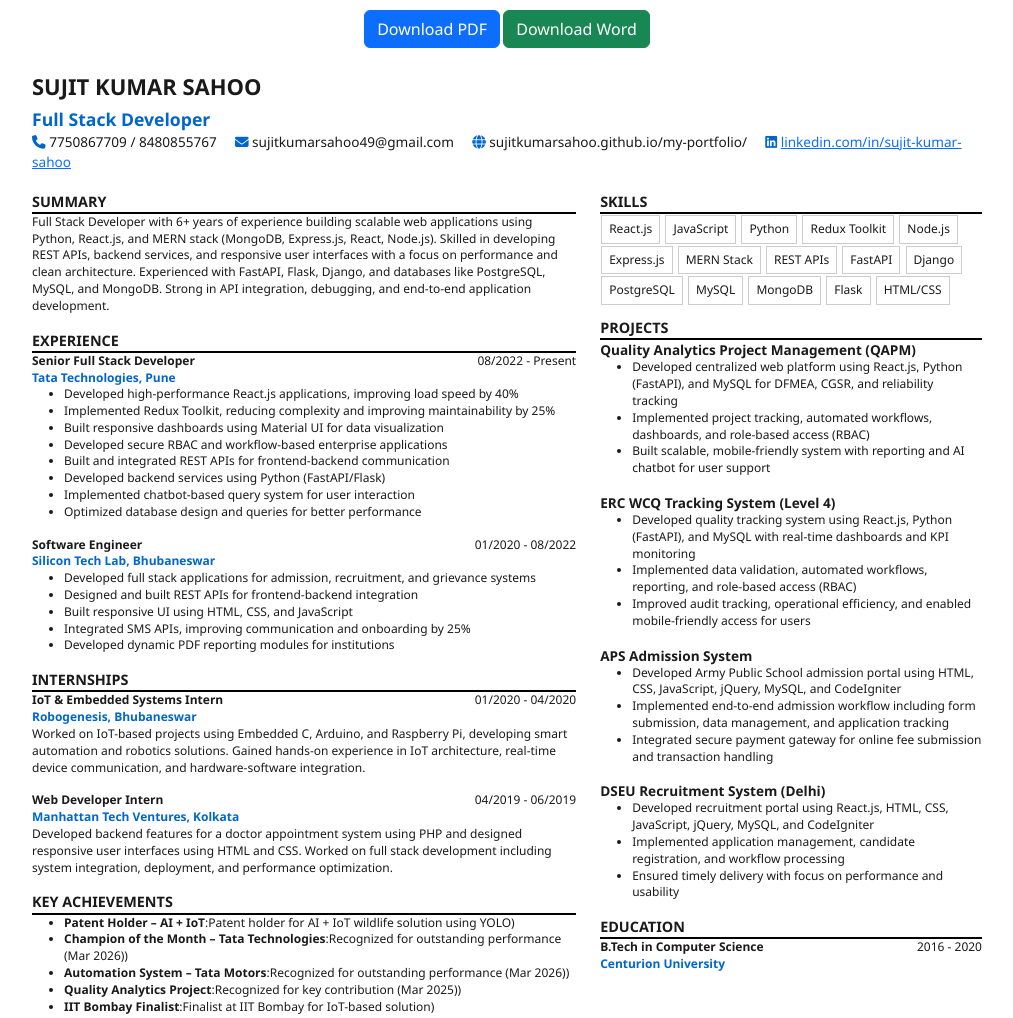
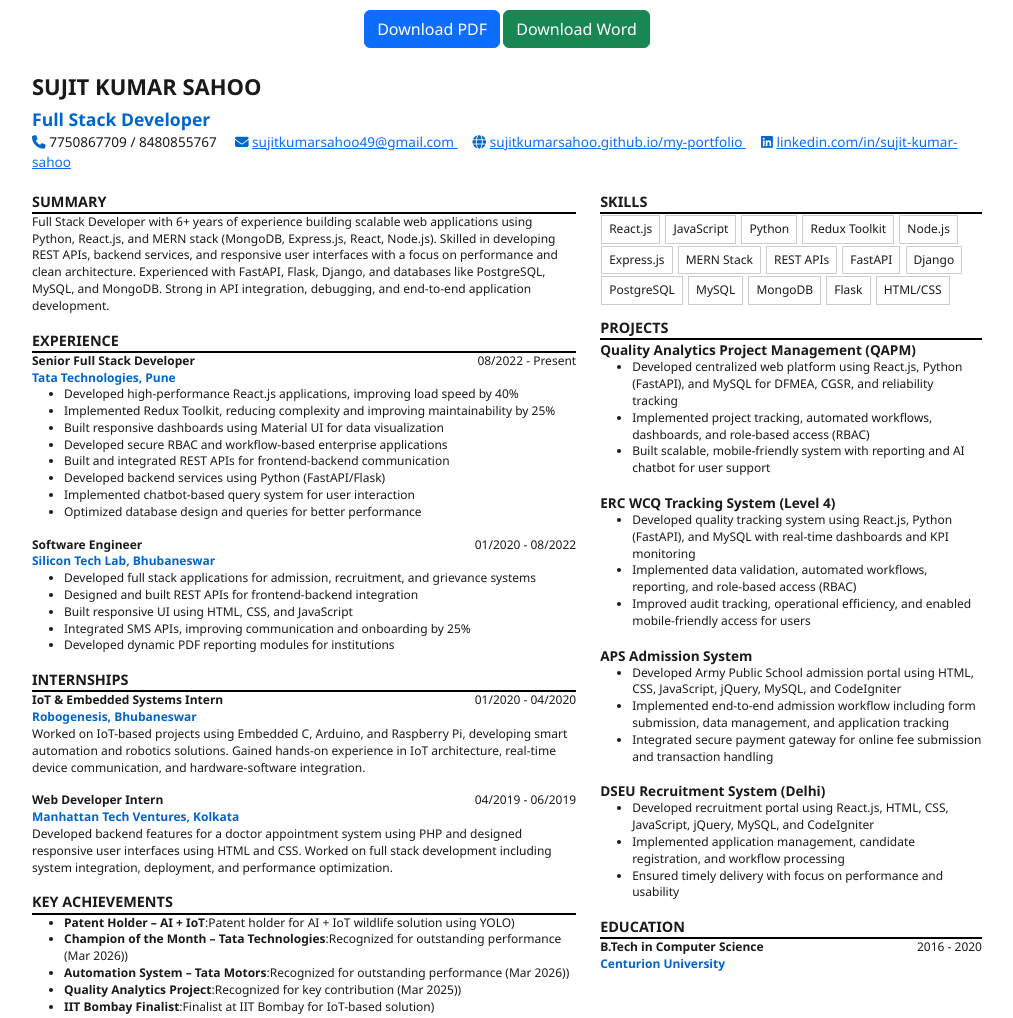
Before and after one commit to sujitkumarsahoo/my-portfolio, a plain HTML site: page sujit_latest_cv_html_page.html in a window 1280 px wide. Shown: the whole page, without its empty margins (133-1146 px from the left). Drawn offline with nearby package versions, Linux system fonts and the light colour scheme.

Commit message:
Enhance resume HTML with new links and styles
Updated resume HTML page with new contact links and improved styling.

```diff
--- a/sujit_latest_cv_html_page.html
+++ b/sujit_latest_cv_html_page.html
@@ -109,10 +109,23 @@ body {
 
     <div class="contact-info">
         <span><i class="fas fa-phone"></i> 7750867709 / 8480855767</span>
-        <span><i class="fas fa-envelope"></i> sujitkumarsahoo49@gmail.com</span>
-        <span><i class="fas fa-globe"></i> sujitkumarsahoo.github.io/my-portfolio/</span>
 
-        <!-- ✅ NEW LINKEDIN -->
+        <span>
+            <i class="fas fa-envelope"></i>
+            <a href="mailto:sujitkumarsahoo49@gmail.com">
+                sujitkumarsahoo49@gmail.com
+            </a>
+        </span>
+
+        <!-- ✅ PORTFOLIO CLICKABLE -->
+        <span>
+            <i class="fas fa-globe"></i>
+            <a href="https://sujitkumarsahoo.github.io/my-portfolio/" target="_blank">
+                sujitkumarsahoo.github.io/my-portfolio
+            </a>
+        </span>
+
+        <!-- ✅ LINKEDIN CLICKABLE -->
         <span>
             <i class="fab fa-linkedin"></i>
             <a href="https://www.linkedin.com/in/sujit-kumar-sahoo-5a6a3b183/" target="_blank">
```
